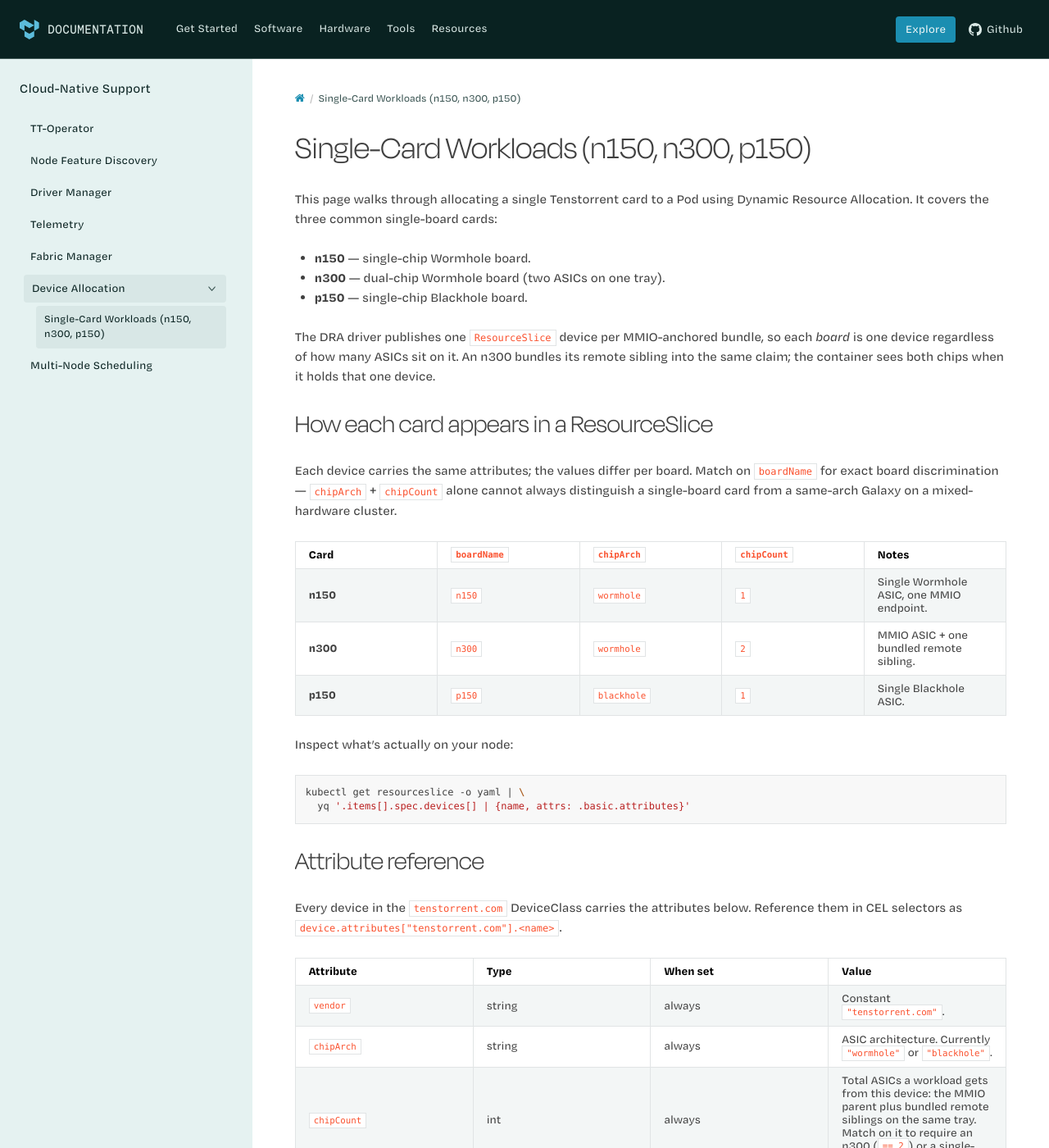
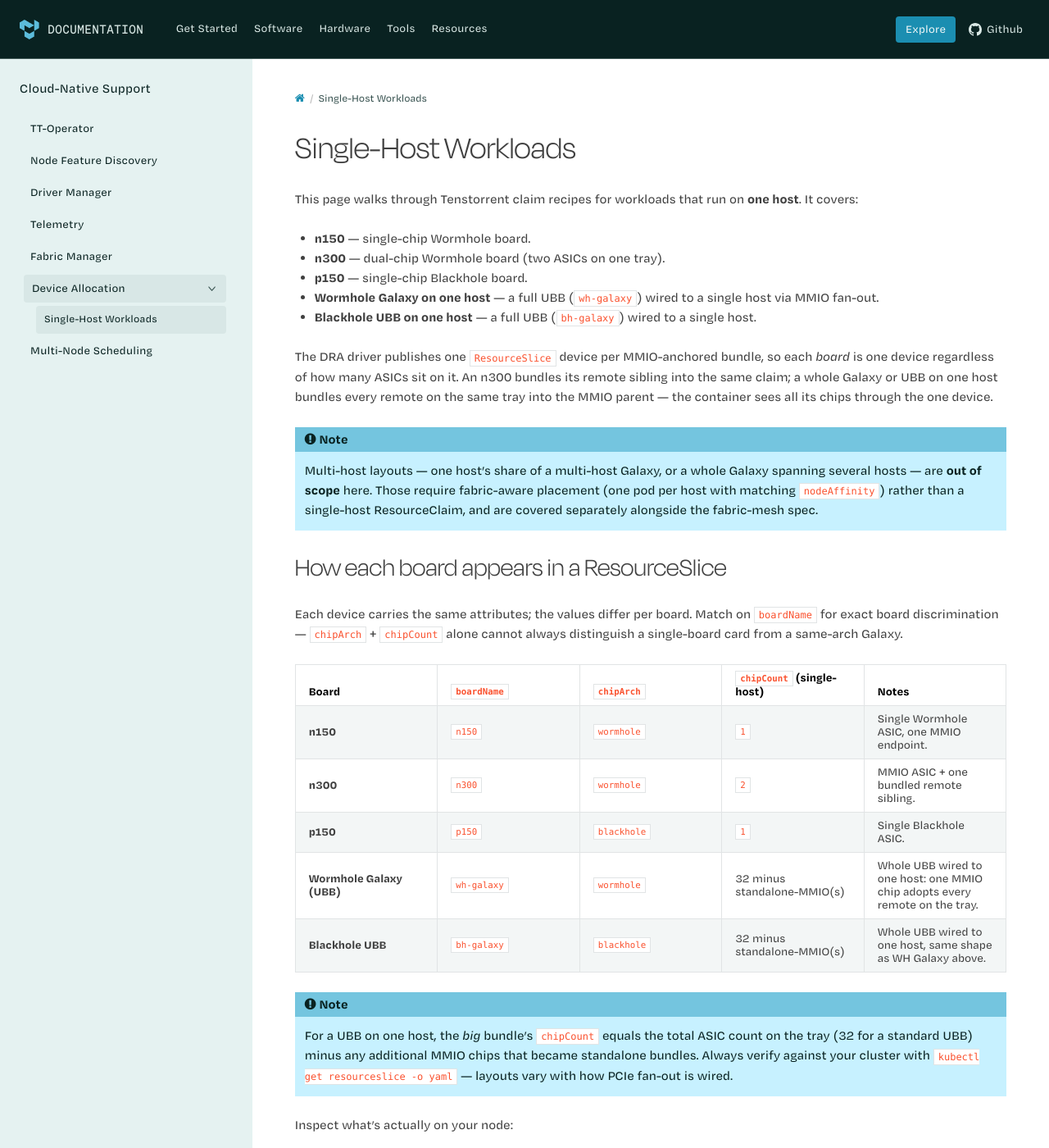
Before and after one commit to tenstorrent/tt-dra-driver, a Sphinx documentation site: the page built from docs/single-host.md, in a window 1280 px wide and 1400 px high. Shown: the whole window at 82% size. Built offline with Sphinx 7.4.7 and the Read the Docs theme 3.1.0, drawn with Linux system fonts in a browser that asks for light colours; some web fonts are replaced; some of the changed text lies outside the part shown.

Commit message:
docs: expand scope to single-host (Galaxy + UBB)
Renames the page from single-card.md to single-host.md so it can cover
every workload that binds within one host, not only the single-board
cards. Adds:

- "How each board appears" table rows for wh-galaxy and bh-galaxy.
- Claim recipes for a whole Wormhole Galaxy and a whole Blackhole UBB
  wired to one host (matches on the big bundle via chipCount).
- Troubleshooting entry for Galaxy claims that bind to a chipCount == 1
  standalone MMIO bundle.

Multi-host Galaxy layouts remain out of scope; they need fabric-aware
placement rather than a single-host ResourceClaim.

````diff
--- a/docs/single-card.md
+++ b/docs/single-host.md
@@ -1,29 +1,49 @@
-# Single-Card Workloads (n150, n300, p150)
+# Single-Host Workloads
 
-This page walks through allocating a single Tenstorrent card to a Pod using
-Dynamic Resource Allocation. It covers the three common single-board cards:
+This page walks through Tenstorrent claim recipes for workloads that run on
+**one host**. It covers:
 
 - **n150** — single-chip Wormhole board.
 - **n300** — dual-chip Wormhole board (two ASICs on one tray).
 - **p150** — single-chip Blackhole board.
+- **Wormhole Galaxy on one host** — a full UBB (`wh-galaxy`) wired to a single host via MMIO fan-out.
+- **Blackhole UBB on one host** — a full UBB (`bh-galaxy`) wired to a single host.
 
 The DRA driver publishes one `ResourceSlice` device per MMIO-anchored bundle,
 so each *board* is one device regardless of how many ASICs sit on it. An n300
-bundles its remote sibling into the same claim; the container sees both chips
-when it holds that one device.
+bundles its remote sibling into the same claim; a whole Galaxy or UBB on one
+host bundles every remote on the same tray into the MMIO parent — the
+container sees all its chips through the one device.
 
-## How each card appears in a ResourceSlice
+```{note}
+Multi-host layouts — one host's share of a multi-host Galaxy, or a whole
+Galaxy spanning several hosts — are **out of scope** here. Those require
+fabric-aware placement (one pod per host with matching `nodeAffinity`) rather
+than a single-host ResourceClaim, and are covered separately alongside the
+fabric-mesh spec.
+```
+
+## How each board appears in a ResourceSlice
 
 Each device carries the same attributes; the values differ per board. Match on
 `boardName` for exact board discrimination — `chipArch` + `chipCount` alone
-cannot always distinguish a single-board card from a same-arch Galaxy on a
-mixed-hardware cluster.
+cannot always distinguish a single-board card from a same-arch Galaxy.
 
-| Card      | `boardName` | `chipArch`  | `chipCount` | Notes                                    |
-| --------- | ----------- | ----------- | ----------- | ---------------------------------------- |
-| **n150**  | `n150`      | `wormhole`  | `1`         | Single Wormhole ASIC, one MMIO endpoint. |
-| **n300**  | `n300`      | `wormhole`  | `2`         | MMIO ASIC + one bundled remote sibling.  |
-| **p150**  | `p150`      | `blackhole` | `1`         | Single Blackhole ASIC.                   |
+| Board                     | `boardName` | `chipArch`  | `chipCount` (single-host)   | Notes                                                                   |
+| ------------------------- | ----------- | ----------- | --------------------------- | ----------------------------------------------------------------------- |
+| **n150**                  | `n150`      | `wormhole`  | `1`                         | Single Wormhole ASIC, one MMIO endpoint.                                |
+| **n300**                  | `n300`      | `wormhole`  | `2`                         | MMIO ASIC + one bundled remote sibling.                                 |
+| **p150**                  | `p150`      | `blackhole` | `1`                         | Single Blackhole ASIC.                                                  |
+| **Wormhole Galaxy (UBB)** | `wh-galaxy` | `wormhole`  | 32 minus standalone-MMIO(s) | Whole UBB wired to one host: one MMIO chip adopts every remote on the tray. |
+| **Blackhole UBB**         | `bh-galaxy` | `blackhole` | 32 minus standalone-MMIO(s) | Whole UBB wired to one host, same shape as WH Galaxy above.             |
+
+```{note}
+For a UBB on one host, the *big* bundle's `chipCount` equals the total ASIC
+count on the tray (32 for a standard UBB) minus any additional MMIO chips that
+became standalone bundles. Always verify against your cluster with
+`kubectl get resourceslice -o yaml` — layouts vary with how PCIe fan-out is
+wired.
+```
 
 Inspect what's actually on your node:
 
@@ -128,6 +148,59 @@
             - cel:
                 expression: |
                   device.attributes["tenstorrent.com"].boardName == "p150"
+```
+
+### Whole Wormhole Galaxy (single host)
+
+Claim the entire UBB when it's wired to one host. The `chipCount` filter picks
+the *big* bundle (the MMIO chip that adopted every remote on the tray) rather
+than any standalone-MMIO bundles that share the same `boardName`. Adjust `32`
+if your layout leaves additional MMIO chips as standalone bundles — check with
+`kubectl get resourceslice -o yaml`.
+
+```yaml
+apiVersion: resource.k8s.io/v1
+kind: ResourceClaim
+metadata:
+  name: whole-wh-galaxy
+spec:
+  devices:
+    requests:
+      - name: board
+        exactly:
+          deviceClassName: tenstorrent.com
+          selectors:
+            - cel:
+                expression: |
+                  device.attributes["tenstorrent.com"].boardName == "wh-galaxy" &&
+                  device.attributes["tenstorrent.com"].chipCount == 32
+```
+
+The pod that holds this claim gets access to all 32 Wormhole ASICs through
+the single `/dev/tenstorrent/<N>` device node of the MMIO parent.
+
+### Whole Blackhole UBB (single host)
+
+Same shape as the Wormhole Galaxy recipe, with `boardName == "bh-galaxy"`.
+Verify `chipCount` against your board — Blackhole UBB layouts may differ from
+Wormhole.
+
+```yaml
+apiVersion: resource.k8s.io/v1
+kind: ResourceClaim
+metadata:
+  name: whole-bh-ubb
+spec:
+  devices:
+    requests:
+      - name: board
+        exactly:
+          deviceClassName: tenstorrent.com
+          selectors:
+            - cel:
+                expression: |
+                  device.attributes["tenstorrent.com"].boardName == "bh-galaxy" &&
+                  device.attributes["tenstorrent.com"].chipCount == 32
 ```
 
 ### A specific chip by uniqueID
@@ -317,6 +390,13 @@
   as `chipArch == "wormhole"` with `chipCount == 1` — the same as an n150.
   Only `boardName` (or the raw numeric `boardType`) discriminates.
 
+**Galaxy claim bound to a bundle with only 1 chip.**
+- Your Galaxy tray has more than one MMIO ASIC. The lowest-`asicLocation`
+  MMIO adopts every remote; the others become standalone `chipCount == 1`
+  bundles. Match on `chipCount == <full ASIC count>` (32 for a standard UBB)
+  to pin the big bundle, or list the exact ASIC count from
+  `kubectl get resourceslice -o yaml` on that host.
+
 **Pod scheduled but `/dev/tenstorrent` empty.**
 - The CDI edits are still evolving. Confirm the driver version and check the
   kubelet-plugin logs for errors when it applied the allocation.
````
Also changed, not shown: docs/index.md (+1 -1 lines).
